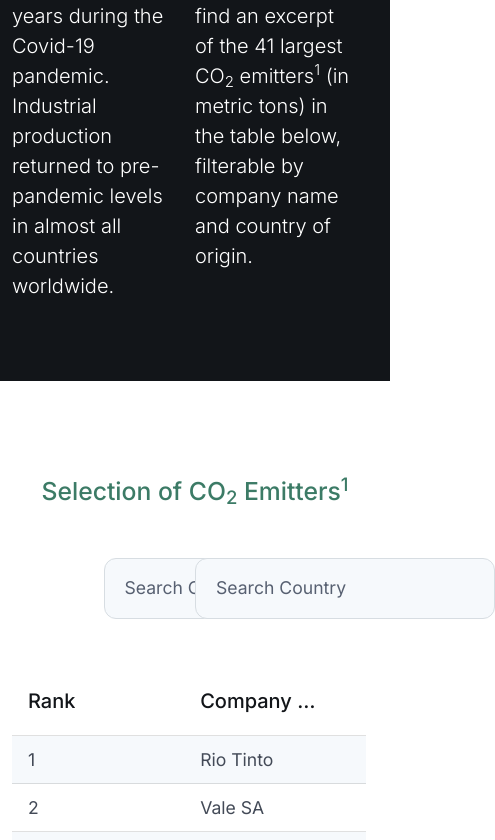
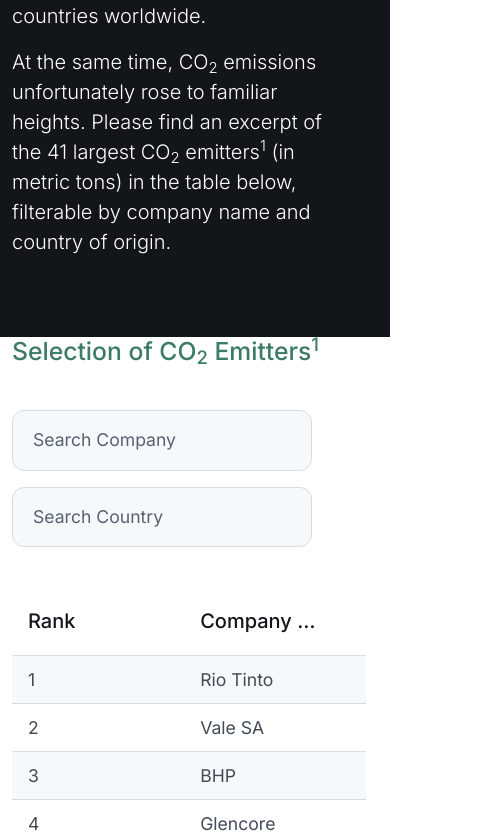
Before and after one commit to catmir/co2_radar, a Next.js app: page /report-2022 in a window 390 px wide. Shown: the part 341-1181 px from the top of the page, 495 px wide, since content can reach past the window. Built offline with nearby package versions, Linux system fonts and the light colour scheme.

Commit message:
Report Page Responsive Optimization

```diff
--- a/components/CustomTable.js
+++ b/components/CustomTable.js
@@ -52,10 +52,10 @@
 
     return (
         <>
-            <div className="row py-4">
-                <div className="col-3"></div>
-                <div className="col-3 fs-5"><input type="text" id="companySearch" onChange={handleFilter} placeholder="Search Company"/></div>
-                <div className="col-3 fs-5"><input type="text" id="countrySearch" onChange={handleFilter2} placeholder="Search Country"/></div>
+            <div className="row py-3 py-xl-4">
+                <div className="d-none d-xl-block col-lg-3"></div>
+                <div className="col-lg-3 fs-5"><input type="text" id="companySearch" onChange={handleFilter} placeholder="Search Company"/></div>
+                <div className="col-lg-3 fs-5 mt-3 mt-lg-0"><input type="text" id="countrySearch" onChange={handleFilter2} placeholder="Search Country"/></div>
             </div>
             <div className="row mt-4">
                 <DataTable
--- a/pages/report-2022.js
+++ b/pages/report-2022.js
@@ -25,16 +25,16 @@
                 <div className="row align-items-start pt-5 pb-2 pb-sm-3 mt-sm-4">
                   <h1 className="text-light fs-1 fw-semibold lh-base">Our CO<sub>2</sub> Report for 2022</h1>
                   <div className="row align-items-start pt-3 pb-2 pb-sm-3 mt-sm-4">
-                    <p className="col-6 text-light fs-5 fw-light">Last year was characterized by the recovery of the economy after the recessionary years during the Covid-19 pandemic. Industrial production returned to pre-pandemic levels in almost all countries worldwide.</p>
-                    <p className="col-6 text-light fs-5 fw-light">At the same time, CO<sub>2</sub> emissions unfortunately rose to familiar heights. Please find an excerpt of the 41 largest CO<sub>2</sub> emitters<sup>1</sup> (in metric tons) in the table below, filterable by company name and country of origin.</p>
+                    <p className="col-md-6 text-light fs-5 fw-light">Last year was characterized by the recovery of the economy after the recessionary years during the Covid-19 pandemic. Industrial production returned to pre-pandemic levels in almost all countries worldwide.</p>
+                    <p className="col-md-6 text-light fs-5 fw-light">At the same time, CO<sub>2</sub> emissions unfortunately rose to familiar heights. Please find an excerpt of the 41 largest CO<sub>2</sub> emitters<sup>1</sup> (in metric tons) in the table below, filterable by company name and country of origin.</p>
                   </div>
                 </div>
               </div>
             </section>
 
-            <section className="container my-5 py-5">
+            <section className="container my-md-5 py-md-5">
               <div className="row">
-                <h2 className="text-center text-primary fw-medium pb-1 pb-sm-2 mb-4">Selection of CO<sub>2</sub> Emitters<sup>1</sup></h2>
+                <h2 className="text-xl-center text-primary fw-medium pb-1 pb-sm-2 mb-4">Selection of CO<sub>2</sub> Emitters<sup>1</sup></h2>
                 <CustomTable/>
                 <div className="mt-5" style={{color: "#434a57"}}>
                   <h3 className="fs-5 pb-2" style={{color: "#121519"}}><sup>1</sup> Sources:</h3>
--- a/styles/customBootstrap.scss
+++ b/styles/customBootstrap.scss
@@ -32,4 +32,13 @@
 
 $btn-hover-bg: #edf1f5;
 
+$grid-breakpoints: (
+  xs: 0,
+  sm: 576px,
+  md: 768px,
+  lg: 992px,
+  xl: 1200px,
+  xxl: 1400px
+);
+
 @import '/node_modules/bootstrap/scss/bootstrap.scss';
```
